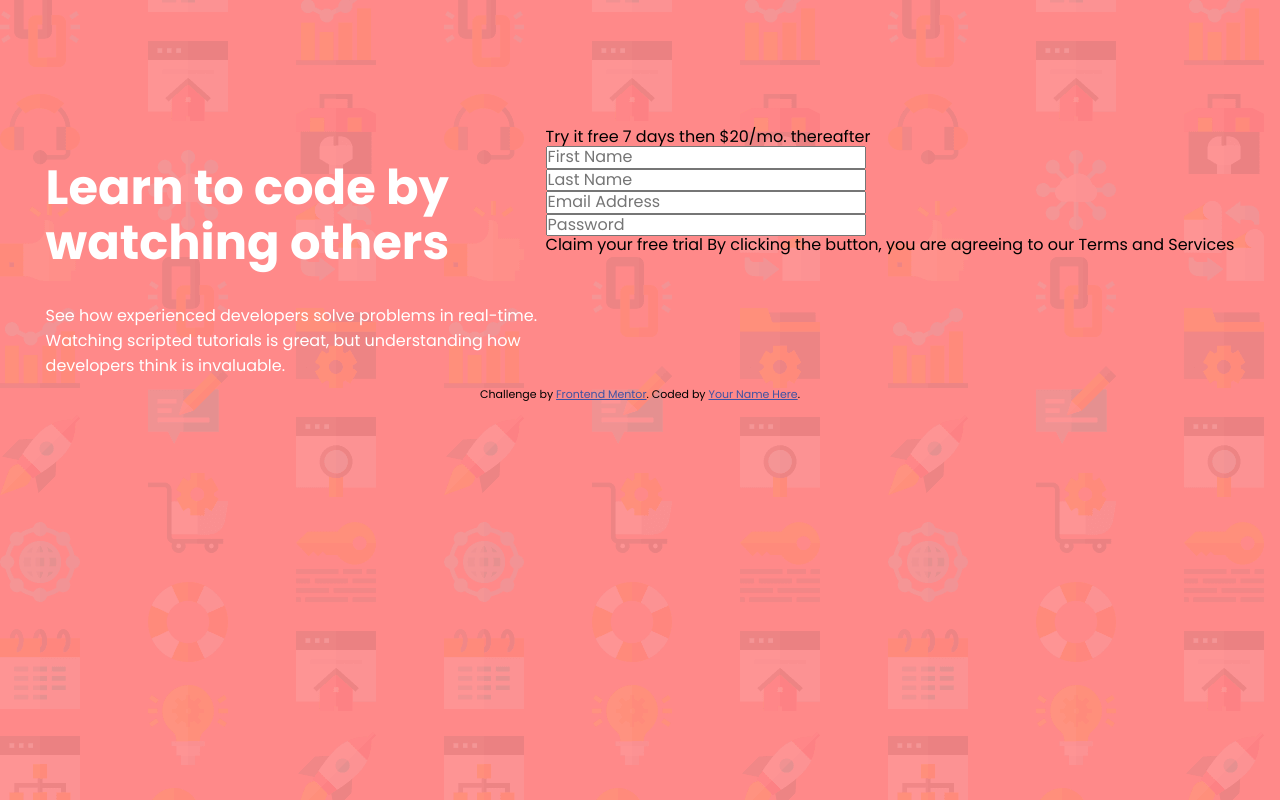
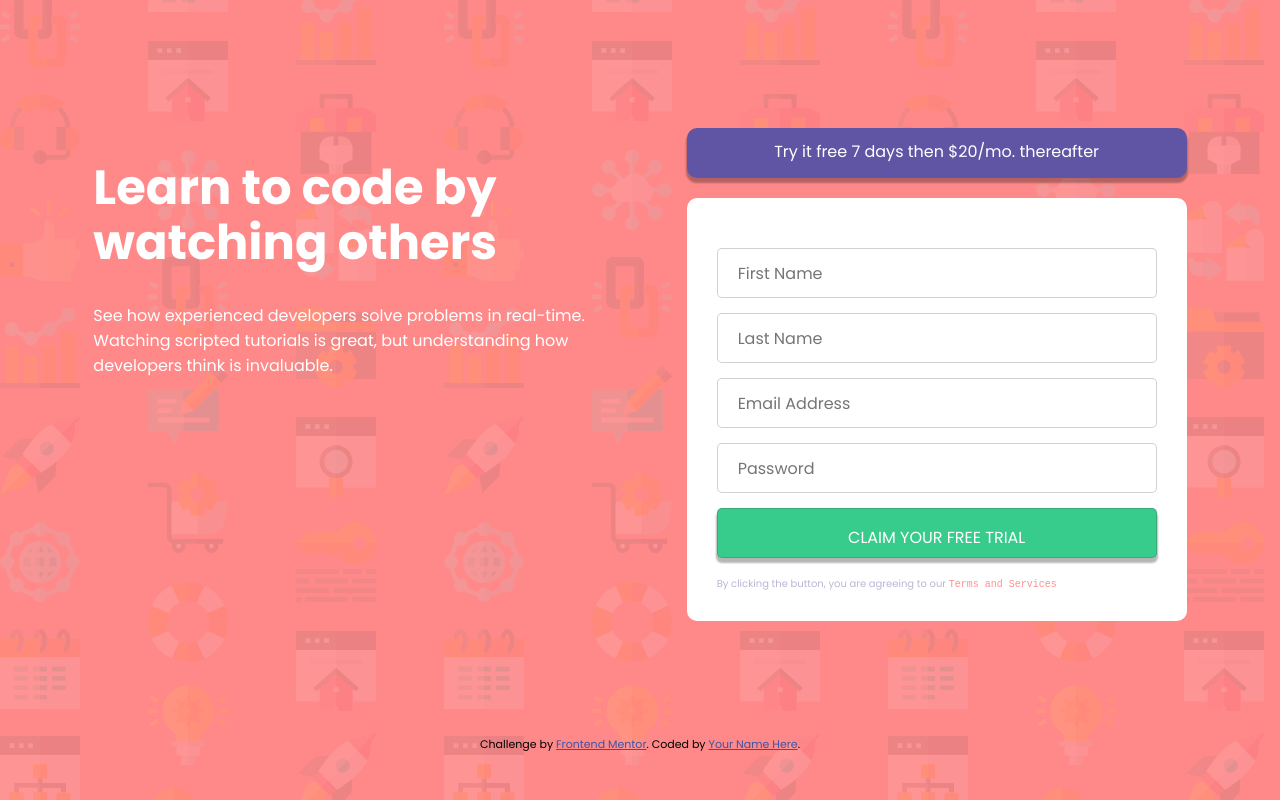
Before and after one commit to RodolfoQuintanilla/frontendcatorce, a plain HTML site: page index.html in a window 1280 px wide. Drawn offline with nearby package versions, Linux system fonts and the light colour scheme.

Commit message:
inicio formulario

```diff
--- a/index.html
+++ b/index.html
@@ -29,21 +29,17 @@
     <div class="formulario">
       <p> Try it free 7 days then $20/mo. thereafter</p>
 
-      <form action="">
-        <input type="text" placeholder="First Name" /><br>
-        <input type="text" placeholder="Last Name" /><br>
-        <input type="text" placeholder="Email Address" /><br>
-        <input type="text" placeholder="Password" />
+      <div class="formulario__card">
+        <form action="" class="formulario__form">
+          <input type="text" placeholder="First Name" id="firstName" /><br>
+          <input type="text" placeholder="Last Name" id="lastName" /><br>
+          <input type="text" placeholder="Email Address" id="emailAddress" /><br>
+          <input type="text" placeholder="Password" id="password" />
+          <input class="btn" type="button" onclick="formulario()" value="claim your free trial">
+          <span> By clicking the button, you are agreeing to our <samp>Terms and Services</samp> </span>
+      </div>
       </form>
 
-
-
-
-
-
-      Claim your free trial
-
-      By clicking the button, you are agreeing to our Terms and Services
     </div>
   </section>
 
@@ -54,5 +50,6 @@
     </p>
   </footer>
 </body>
+<script src="script.js"></script>
 
 </html>
--- /dev/null
+++ b/script.js
@@ -0,0 +1,20 @@
+const firstName = document.querySelector("#firstName");
+const lastName = document.querySelector("#lastName");
+const emailAddress = document.querySelector("#emailAddress");
+const password = document.querySelector("#password");
+
+
+
+function formulario() {
+
+   if (firstName.value.length === 0 || lastName.value.length === 0 || emailAddress.value.length === 0 || password.value.length === 0) {
+      agregarEstilos();
+      return
+   } else {
+
+   }
+}
+
+function agregarEstilos() {
+
+}
--- a/styles.css
+++ b/styles.css
@@ -34,7 +34,8 @@ body {
 
 .container {
    display: flex;
-   justify-content: center;
+   justify-content: space-evenly;
+   flex-wrap: wrap;
    margin-top: 10%;
 }
 
@@ -52,3 +53,70 @@ body {
    color: white;
    line-height: 25px;
 }
+
+.formulario {
+   width: 500px;
+   height: 600px;
+
+}
+
+.formulario p {
+   width: 100%;
+   height: 50px;
+   background-color: var(--Blue);
+   padding: 15px;
+   color: white;
+   border-radius: 10px;
+   box-shadow: 0 4px 2px 1px rgba(0, 0, 0, 0.285);
+   text-align: center;
+}
+
+.formulario__form {
+   margin-top: 20px;
+   width: 100%;
+
+}
+
+.formulario__card {
+   background: white;
+   padding: 30px;
+   margin-top: 20px;
+   border-radius: 10px;
+}
+
+.formulario__form input {
+   width: 100%;
+   height: 50px;
+   padding: 20px;
+   margin-bottom: 15px;
+   border-radius: 5px;
+   border: 1px solid hsla(249, 10%, 26%, 0.239);
+}
+
+.formulario__form input:hover {
+   border: 1px solid blueviolet;
+}
+
+.btn {
+   background-color: var(--Green);
+   color: white;
+   text-transform: uppercase;
+   padding-bottom: 30px;
+   box-shadow: 0 4px 2px 1px rgba(0, 0, 0, 0.285);
+}
+
+.btn:hover {
+   background-color: hsla(154, 59%, 51%, 0.382);
+   border: none;
+}
+
+span {
+   font-size: 10px;
+   text-align: center;
+   color: var(--Grayish-Blue);
+}
+
+samp {
+   color: rgba(255, 0, 0, 0.442);
+   text-align: center;
+}
```
Also changed, not shown: 1 other file.
